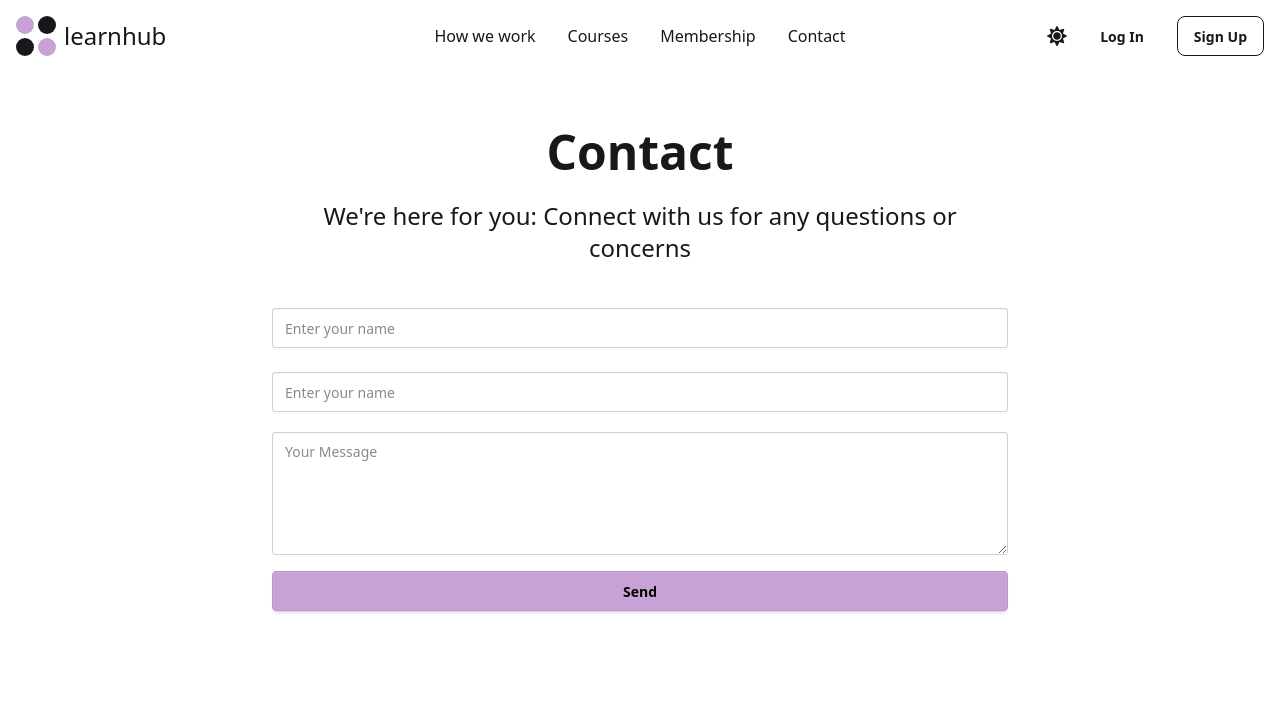
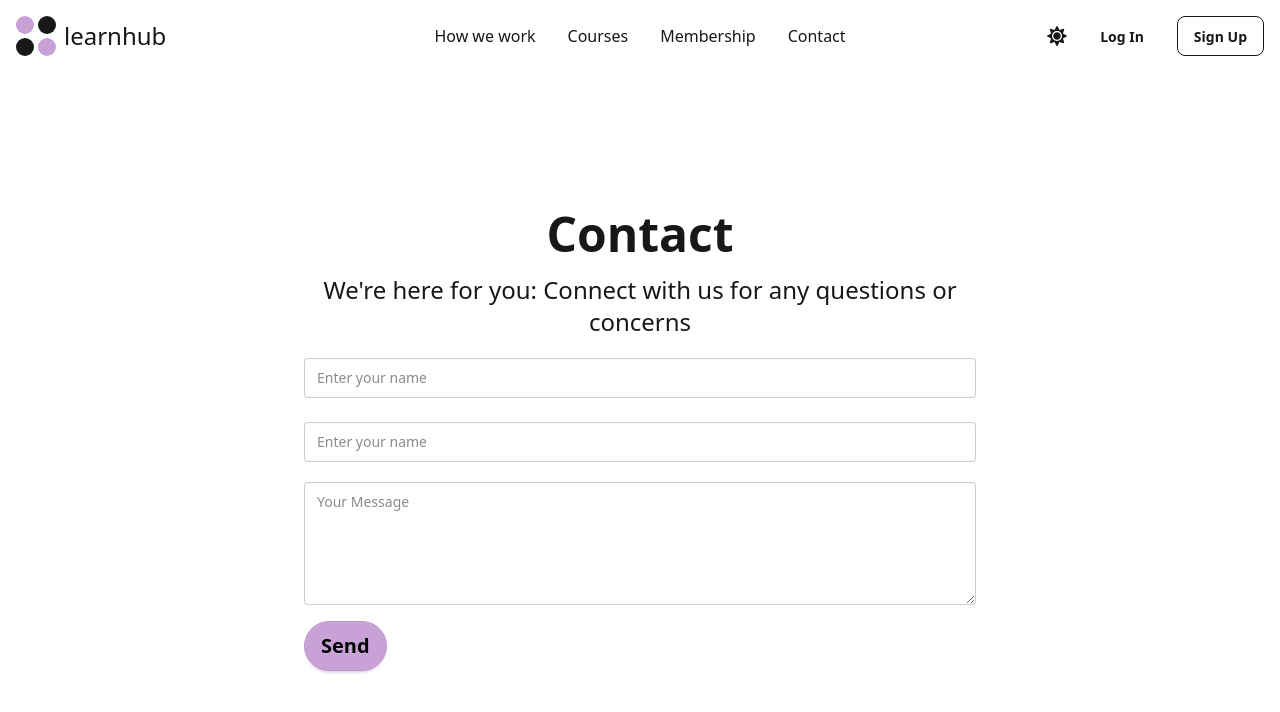
Before and after one commit to MarwanAbdalla270600/Todo-App, a React (Vite) app: page /contact in a window 1280 px wide. Shown: the top 712 px of the page. Built offline with nearby package versions, Linux system fonts and the light colour scheme; no server answers.

Commit message:
css update: wip

```diff
--- a/src/App.tsx
+++ b/src/App.tsx
@@ -22,7 +22,7 @@ function App() {
   return (
     <div>
       {!hideHeader && <Header />}{" "}
-      <div className={`mx-auto max-w-7xl px-4 ${!hideHeader ? "pt-20" : ""}`}>
+      <div className={`mx-auto max-w-7xl px-4 min-h-screen flex flex-col ${!hideHeader ? "pt-20" : ""}`}>
         <AuthRoutes />
       </div>
     </div>
--- a/src/pages/ContactPage.tsx
+++ b/src/pages/ContactPage.tsx
@@ -27,13 +27,12 @@ export default function ContactPage() {
   };
 
   return (
-    <section className="mx-auto flex max-w-3xl flex-col items-center gap-6 px-4 py-12">
-      <h1 className="text-5xl font-semibold">Contact</h1>
-      <h2 className="text-base-content text-center text-2xl">
-        We're here for you: Connect with us for any questions or concerns
-      </h2>
-
-      <form onSubmit={handleSubmit(onSubmit)} className="mt-4 w-full space-y-4">
+    <section className="mx-auto flex h-full max-w-3xl flex-1 flex-col items-center justify-center gap-6 px-4">
+      <form onSubmit={handleSubmit(onSubmit)} className="w-full space-y-4 p-8 rounded-md">
+        <h1 className="text-5xl font-semibold text-center">Contact</h1>
+        <h2 className="text-base-content text-center text-2xl">
+          We're here for you: Connect with us for any questions or concerns
+        </h2>
         <InputField
           {...register("name", { required: "Name is required" })}
           error={errors.name}
@@ -60,7 +59,7 @@ export default function ContactPage() {
 
         <button
           type="submit"
-          className="btn btn-primary w-full text-black"
+          className="btn btn-primary rounded-4xl py-6 text-xl text-black"
           disabled={isSubmitting}
         >
           {isSubmitting ? "Sending..." : "Send"}
```
